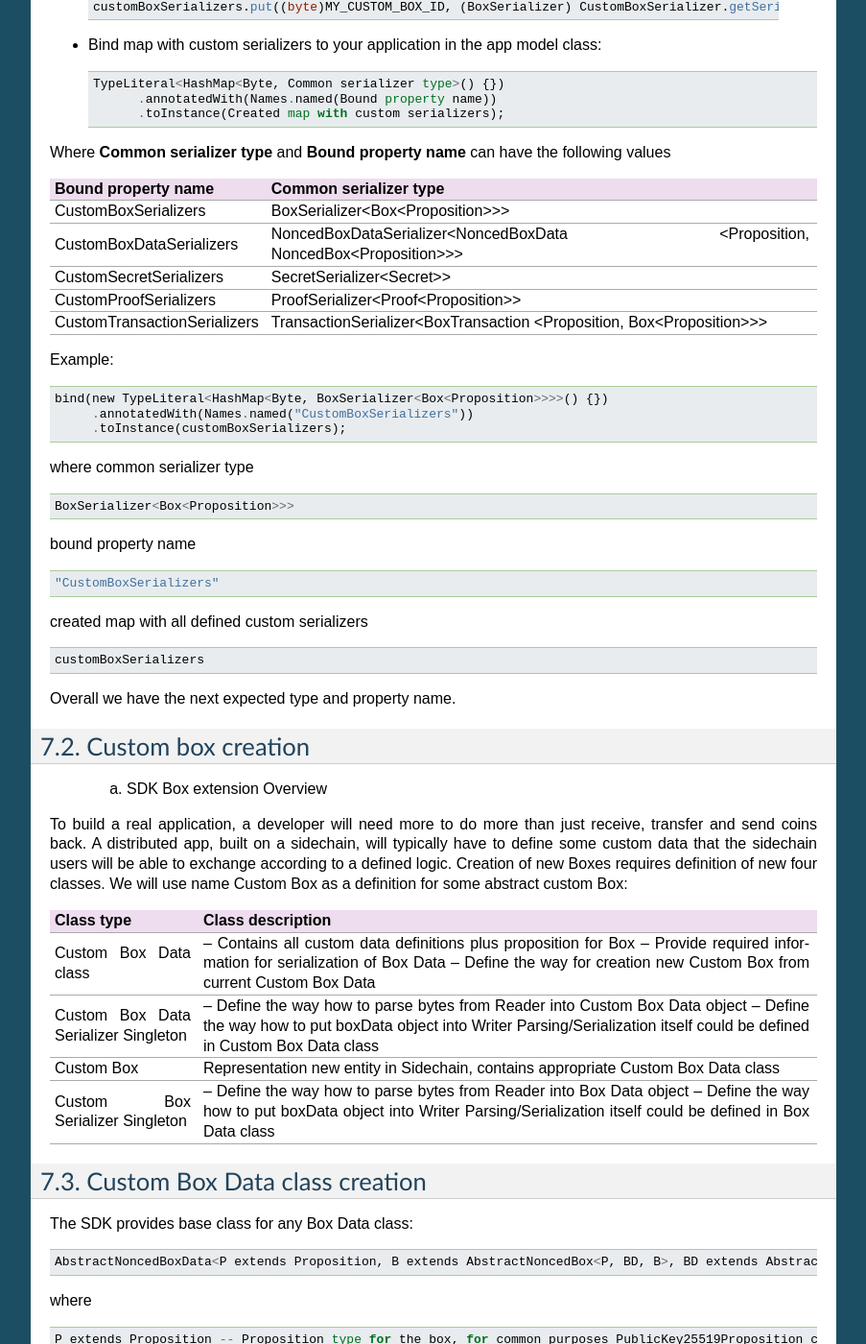
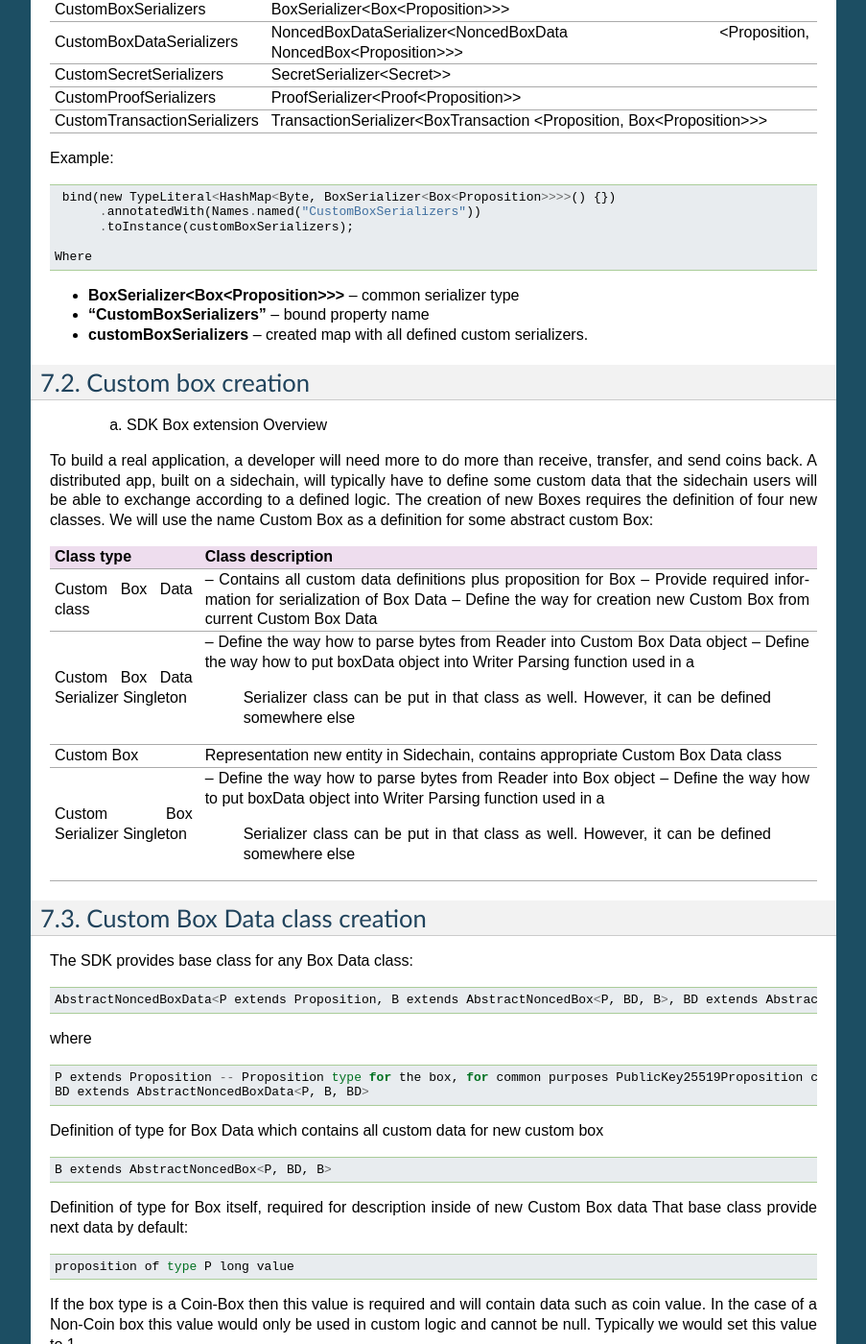
Before and after one commit to megaluck/documentation, a Sphinx documentation site: the page built from docs/introduction/07-Sidechain-SDK-extension.rst, in a window 1280 px wide and 1400 px high, scrolled down 962 px. Shown: the whole window at 96% size, without its empty margins (198-1101 px from the left). Built offline with Sphinx 7.4.7, drawn with Linux system fonts in a browser that asks for light colours; some of the changed text lies outside the part shown.

Commit message:
Update 07-Sidechain-SDK-extension.rst

````diff
--- a/docs/introduction/07-Sidechain-SDK-extension.rst
+++ b/docs/introduction/07-Sidechain-SDK-extension.rst
@@ -30,26 +30,10 @@
 +-------------------------------+---------------------------+
 
 
-* In your AppModule class (i.e. class which extends  AbstractModule, in SimpleApp it is SimpleAppModule) define Custom Serializer map, for example for boxes it could be
-  ::
+* In your AppModule class (i.e. class which extends  ```AbstractModule```, in SimpleApp it is ```SimpleAppModule```) define Custom Serializer map, for example for boxes it could be ```Map<Byte, BoxSerializer<Box<Proposition>>> customBoxSerializers = new HashMap<>();``` where key is data type id and value is CustomSerializer for those data type id.
 
-    Map<Byte, BoxSerializer<Box<Proposition>>> customBoxSerializers = new HashMap<>();
+* Add your custom serializer into the map, for example it could be something  ```like customBoxSerializers.put((byte)MY_CUSTOM_BOX_ID, (BoxSerializer) CustomBoxSerializer.getSerializer());```
 
-  where key is data type id and value is CustomSerializer for those data type id.
-
-* Provide a unique id for that data type by implementing a special function. For example for box data type it is the function
-  ::
-
-    public byte boxTypeId()
-  for other data types the function name could be different and you will be obliged to implement it.
-* ::
-
-   Map<Byte, BoxSerializer<Box<Proposition>>> customBoxSerializers = new HashMap<>();
-* Add your custom serializer into the map, for example it could be something  like
-
- .. code:: java
-
-   customBoxSerializers.put((byte)MY_CUSTOM_BOX_ID, (BoxSerializer) CustomBoxSerializer.getSerializer());
 * Bind map with custom serializers to your application in the app model class:
   ::
 
@@ -84,27 +68,18 @@
        .annotatedWith(Names.named("CustomBoxSerializers"))
        .toInstance(customBoxSerializers);
 
-where
-common serializer type
-::
-  BoxSerializer<Box<Proposition>>>
+ Where
 
-bound property name
-::
-  "CustomBoxSerializers"
-
-created map with all defined custom serializers
-::
-  customBoxSerializers
-
-Overall we have the next expected type and property name.
+* **BoxSerializer<Box<Proposition>>>** -- common serializer type
+* **"CustomBoxSerializers"** -- bound property name
+* **customBoxSerializers** -- created map with all defined custom serializers.
 
 Custom box creation
 ###################
 
   a) SDK Box extension Overview
 
-To build a real application, a developer will need more to do more than just receive, transfer and send coins back. A distributed app, built on a sidechain, will typically have to define some custom data that the sidechain users will be able to exchange according to a defined logic. Creation of new Boxes requires definition of new four classes. We will use name Custom Box as a definition for some abstract custom Box:
+To build a real application, a developer will need more to do more than receive, transfer, and send coins back. A distributed app, built on a sidechain, will typically have to define some custom data that the sidechain users will be able to exchange according to a defined logic. The creation of new Boxes requires the definition of four new classes. We will use the name Custom Box as a definition for some abstract custom Box:
 
 
 +---------------------------------------+------------------------------------------------------------------------------------+
@@ -115,14 +90,16 @@
 |                                       | -- Define the way for creation new Custom Box from current Custom Box Data         |
 +---------------------------------------+------------------------------------------------------------------------------------+
 | Custom Box Data Serializer Singleton  | -- Define the way how to parse bytes from Reader into Custom Box Data object       |
-|                                       | -- Define the way how to put boxData object into Writer                            |
-|                                       | Parsing/Serialization itself could be defined in Custom Box Data class             |
+|                                       | -- Define the way how to put boxData object into Writer Parsing function used in a |
+|                                       |    Serializer class can be put in that class as well. However, it can be defined   |
+|                                       |    somewhere else                                                                  |
 +---------------------------------------+------------------------------------------------------------------------------------+
 | Custom Box                            | Representation new entity in Sidechain, contains appropriate Custom Box Data class |
 +---------------------------------------+------------------------------------------------------------------------------------+
-| Custom Box Serializer Singleton       | -- Define the way how to parse bytes from Reader into Box Data object              |
-|                                       | -- Define the way how to put boxData object into Writer                            |
-|                                       | Parsing/Serialization itself could be defined in Box Data class                    |
+| Custom Box Serializer Singleton       | -- Define the way how to parse bytes from Reader into Box object                   |
+|                                       | -- Define the way how to put boxData object into Writer Parsing function used in a |
+|                                       |    Serializer class can be put in that class as well. However, it can be defined   |
+|                                       |    somewhere else                                                                  |
 +---------------------------------------+------------------------------------------------------------------------------------+
 
 Custom Box Data class creation
````
